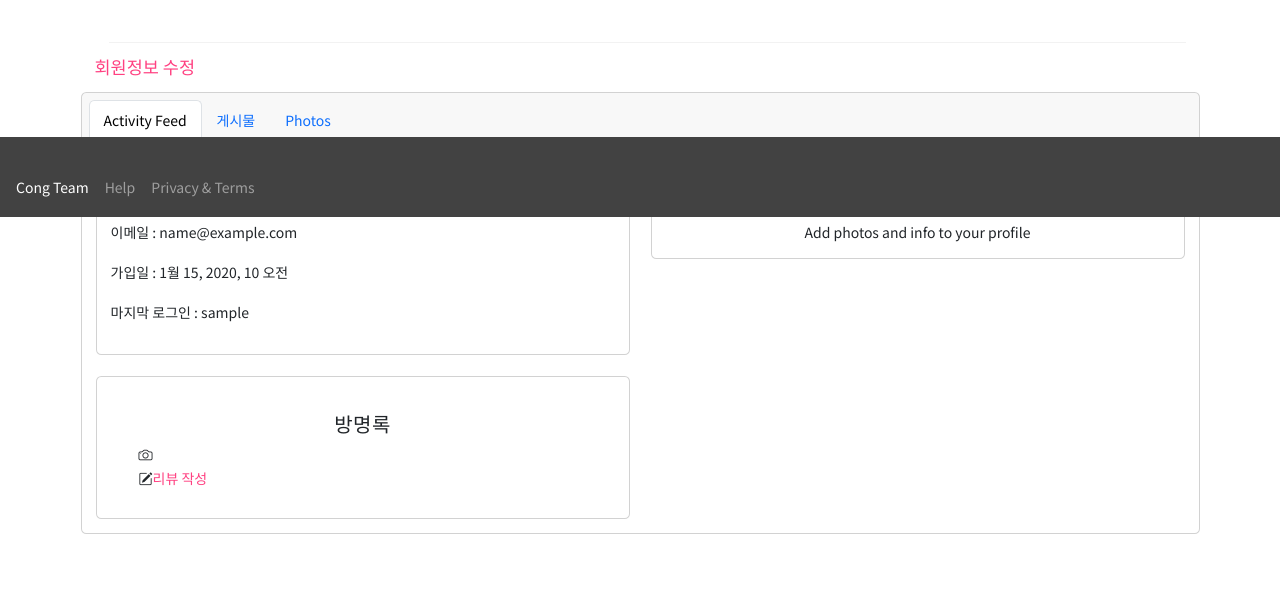
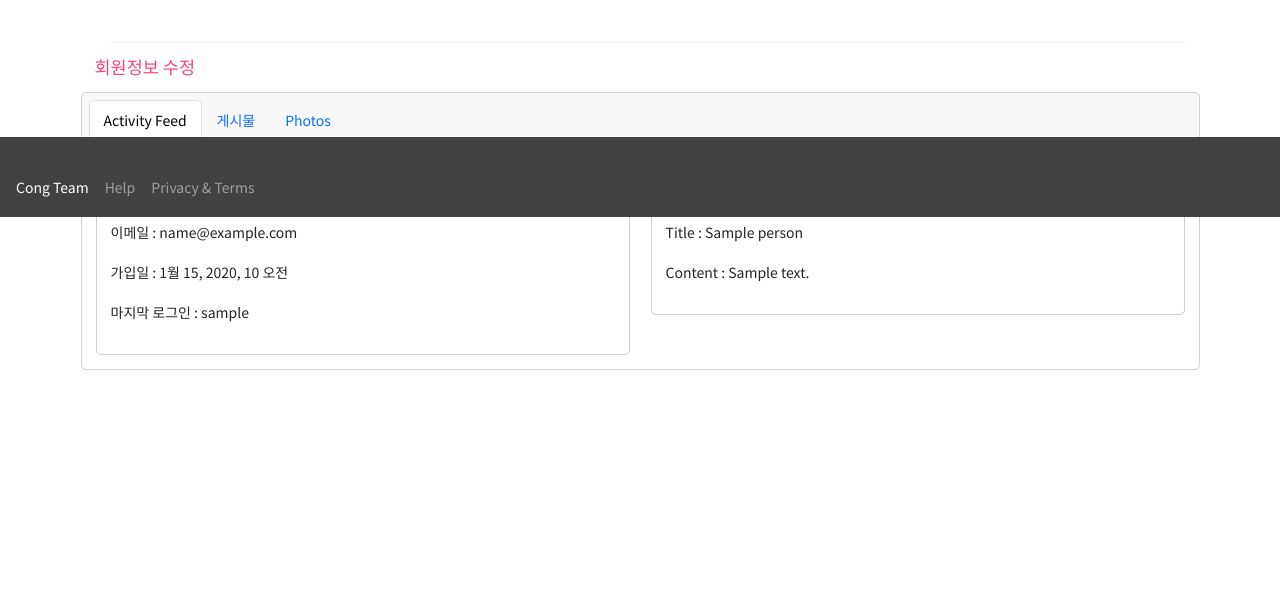
Before and after one commit to kimheekimhee/PJT-BEAN, a Django app: template accounts/templates/accounts/detail.html in a window 1280 px wide. Shown: the part 583-1197 px from the top of the page. After the commit the page ends 953 px from the top, so only its background shows below. Run offline with Django 3.2, Linux system fonts and the light colour scheme; the template is opened without the code that fills it: most values are stand-ins (such as "Sample title", 1, 10 or a date in 2020); grey boxes marked "Sample" are stand-in pictures; grey boxes labelled with a size stand in for pictures from a placeholder-image service; some libraries are stand-ins or nearby versions.

Commit message:
signup/check

```diff
--- a/accounts/templates/accounts/detail.html
+++ b/accounts/templates/accounts/detail.html
@@ -70,30 +70,17 @@
             </div>
           </div>
         </div>
-        <div class="col">
-          <div class="card">
 
-            <div class="card-body">
-              <h5 class="card-title">Fill Out Your Profile</h5>
-              <p class="card-text">Add photos and info to your profile</p>
-            </div>
-          </div>
-        </div>
         <div class="col">
           <div class="card">
             <div class="card-body">
               <h5 class="card-title">방명록</h5>
-              <ul class="imoji_list">
-                <li class="nav-item">
-                  <a class="nav-link" align="justify" href="">
-                    <i class="bi bi-camera"></i>
-                  </a>
-                </li>
-                <div class="d-flex justify-content-start">
-                  <li class="nav-item">
-                    <a class="nav-link" href="{% url 'reviews:index' %}">
-                      <i class="bi bi-pencil-square"></i>
-                      <a class="pencil" href="">리뷰 작성</a>
+              <div class="align-bottom">
+                <p align="left">Title :
+                  {{ person.title }}</p>
+                <p align="left">Content :
+                  {{ person.content }}</p>
+              </div>
             </div>
         </ul>
       </a>
```
Lines whose indentation alone changed are shown as unchanged.
